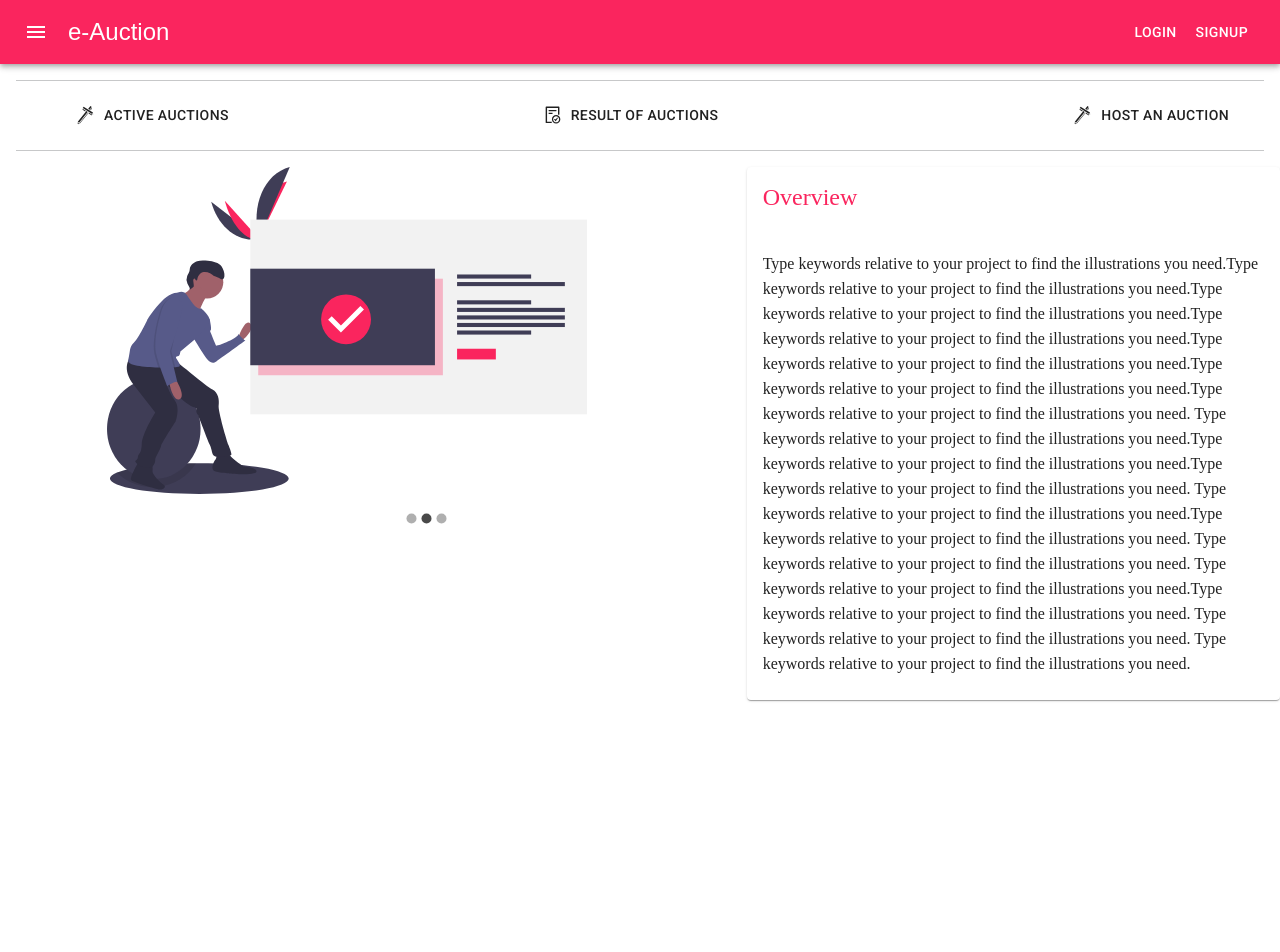
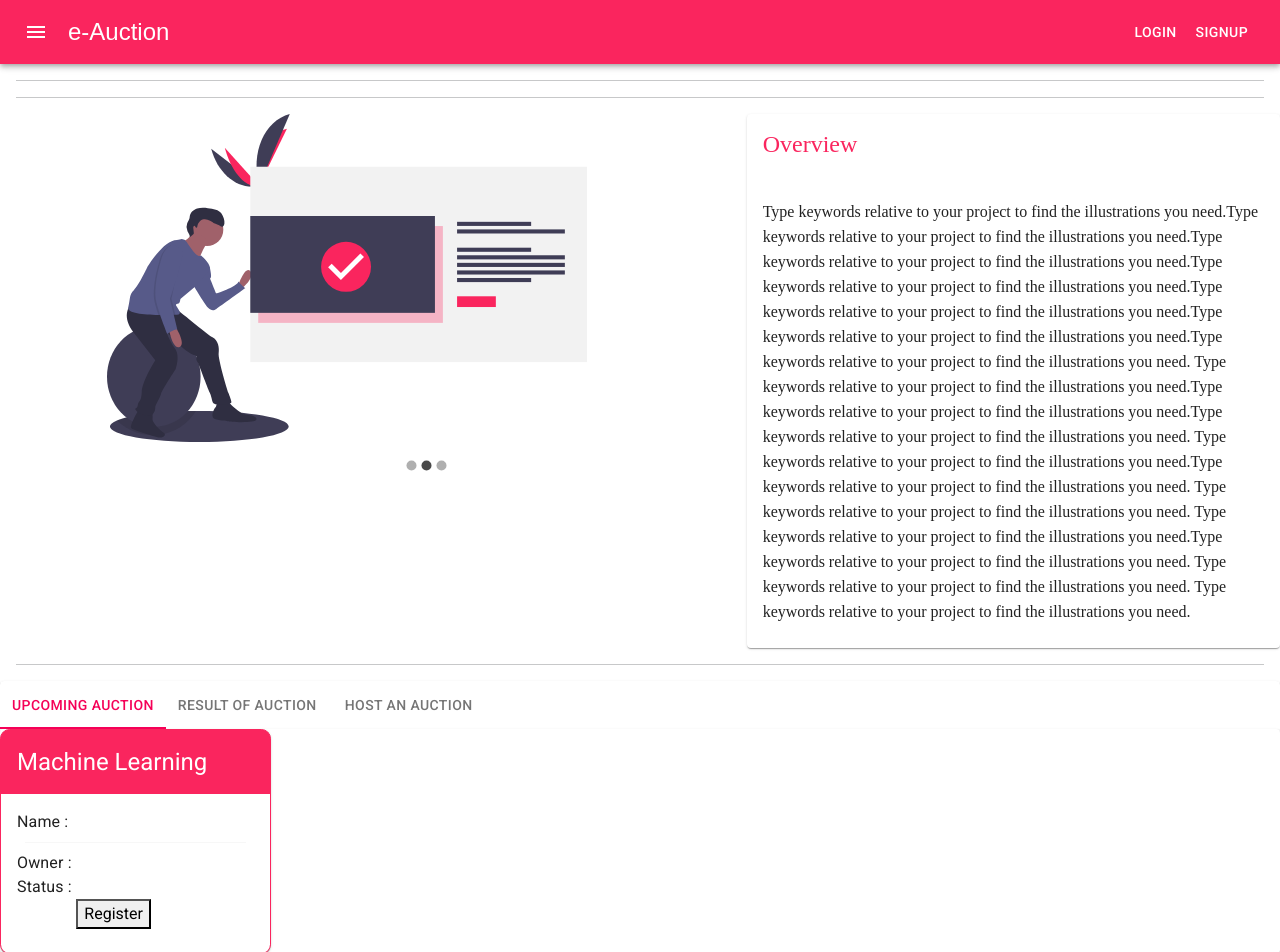
Before and after one commit to RR190701/e-Auction, a React (Create React App) app: page / in a window 1280 px wide. Before the commit the page ends 800 px from the top, so only its background shows below. Built offline with nearby package versions, Linux system fonts and the light colour scheme.

Commit message:
commiting for home page

```diff
--- a/src/components/Topmenu/TopMenu.css
+++ b/src/components/Topmenu/TopMenu.css
@@ -25,3 +25,6 @@
 .Carousel-buttonWrapper-8{
   color: #fa255e !important;
 }
+.MuiTabs-centered{
+  justify-content: start !important;
+}
--- a/src/components/Topmenu/TopMenu.js
+++ b/src/components/Topmenu/TopMenu.js
@@ -13,6 +13,12 @@
 import login_art2 from '../../assets/images/login2.svg';
 import MenuIcon from '@material-ui/icons/Menu';
 import {Carousel} from 'react-bootstrap';
+import UpcomingAuctions from "../UpcomingAuctions";
+import PropTypes from 'prop-types';
+import Box from '@material-ui/core/Box';
+import Paper from '@material-ui/core/Paper';
+import Tabs from '@material-ui/core/Tabs';
+import Tab from '@material-ui/core/Tab';
 import Grid from '@material-ui/core/Grid';
 import {
 
@@ -42,9 +48,38 @@
 }));
 
 
+function TabPanel(props) {
+  const { children, value, index, ...other } = props;
+
+  return (
+    <div
+      role="tabpanel"
+      hidden={value !== index}
+      id={`a11y-tabpanel-${index}`}
+      aria-labelledby={`a11y-tab-${index}`}
+      {...other}
+    >
+      {value === index && (
+        <Box p={3}>
+          <Typography>{children}</Typography>
+        </Box>
+      )}
+    </div>
+  );
+}
+
+TabPanel.propTypes = {
+  children: PropTypes.node,
+  index: PropTypes.number.isRequired,
+  value: PropTypes.number.isRequired,
+};
+
 const TopMenu = () => {
     const classes = useStyles();
-
+    const [value, setValue] = React.useState(0);
+    const handleChange = (event, newValue) => {
+      setValue(newValue);
+    };
     return (
   <div className={classes.root}>
         <AppBar position="static" color="primary">
@@ -65,77 +100,15 @@
           </Toolbar>
 
         </AppBar>
-        {/* <div> */}
-          {/* <Card>
-            <CardContent>
-        <Carousel>
-  <Carousel.Item>
-    <img
-      className="d-block w-100"
-      src="https://image.shutterstock.com/image-vector/auction-concept-people-bidding-public-260nw-1197556354.jpg"
-      alt="First slide"
-    />
-    <Carousel.Caption>
-      <h3>First slide label</h3>
-      <p>Nulla vitae elit libero, a pharetra augue mollis interdum.</p>
-    </Carousel.Caption>
-  </Carousel.Item>
-  <Carousel.Item>
-    <img
-      className="d-block w-100"
-      src="https://image.shutterstock.com/image-vector/auction-concept-people-bidding-public-260nw-1197556354.jpg"
-      alt="Third slide"
-    />
 
-    <Carousel.Caption>
-      <h3>Second slide label</h3>
-      <p>Lorem ipsum dolor sit amet, consectetur adipiscing elit.</p>
-    </Carousel.Caption>
-  </Carousel.Item>
-  <Carousel.Item>
-    <img
-      className="d-block w-100"
-      src="https://image.shutterstock.com/image-vector/auction-concept-people-bidding-public-260nw-1197556354.jpg"
-      alt="Third slide"
-    />
+<hr/>
 
-    <Carousel.Caption>
-      <h3>Third slide label</h3>
-      <p>Praesent commodo cursus magna, vel scelerisque nisl consectetur.</p>
-    </Carousel.Caption>
-  </Carousel.Item>
-</Carousel>
-</CardContent>
-</Card>
-        </div> */}
-<hr/>
-       <div>
-         <Grid direction="row" container >
-
-         <Grid item xs={4}>
-          <Button style={{marginLeft: "4rem"}} variant="outline-default" className="raise" startIcon={<GiCrucifix />}>
-
-            Active Auctions
-          </Button>
-        </Grid>
           {/* <Button className="raise" startIcon={ <BsArrowLeftRight/>}>
 
             Correngidum
           </Button>
           <hr style={{marginRight: '2rem'}}/> */}
-           <Grid  item xs={4}>
-          <Button style={{marginLeft: "7rem"}}  className="raise"  startIcon={<AiOutlineFileDone/> }>
 
-            Result of Auctions
-          </Button>
-          </Grid>
-
-          <Grid item xs={4}>
-          <Button style={{marginLeft: "13rem"}} variant="outline-default" className="raise" startIcon={<GiCrucifix />}>
-
-            Host an Auction
-          </Button>
-        </Grid>
           {/* <Button  className="raise" startIcon={<BiRupee/> }>
 
             Auctions By Value
@@ -151,8 +124,7 @@
             Auctions By Prod Category
           </Button> */}
 
-         </Grid>
-         </div>
+
          {/* <hr/> */}
         {/* <div>
          <Card>
@@ -177,45 +149,7 @@
 <Grid container direction="col" justify="start">
  <Grid item xs={1}></Grid>
   <Grid item xs={6}>
-     {/* <Card>
-            <CardContent > */}
-        {/* <Carousel>
-  <Carousel.Item>
-    <img
-      className="d-block w-100"
-      src="https://eauction.gov.in/eauction/static/img/banner_4.d7db3ba.jpg"
-      alt="First slide"
-    /> */}
-    {/* <Carousel.Caption>
-      <h3>First slide label</h3>
-      <p>Nulla vitae elit libero, a pharetra augue mollis interdum.</p>
-    </Carousel.Caption> */}
-  {/* </Carousel.Item>
-  <Carousel.Item>
-    <img
-      className="d-block w-100"
-      src="https://eauction.gov.in/eauction/static/img/banner_5.6b7528b.jpg"
-      alt="Third slide"
-    /> */}
 
-    {/* <Carousel.Caption>
-      <h3>Second slide label</h3>
-      <p>Lorem ipsum dolor sit amet, consectetur adipiscing elit.</p>
-    </Carousel.Caption> */}
-  {/* </Carousel.Item>
-  <Carousel.Item>
-    <img
-
-      src="https://eauction.gov.in/eauction/static/img/banner_3.ab056ab.jpg"
-
-    /> */}
-{/*
-    <Carousel.Caption>
-      <h3>Third slide label</h3>
-      <p>Praesent commodo cursus magna, vel scelerisque nisl consectetur.</p>
-    </Carousel.Caption> */}
-  {/* </Carousel.Item>
-</Carousel> */}
 	<CustomCarousel navButtonsAlwaysVisible={false} autoPlay={true}>
 									<div>
 										<img src={login_art2} alt="login art 2" width="60%" />
@@ -248,49 +182,34 @@
 
 </Grid>
 </Grid>
-{/* <div>
-<Card style={{ padding: '0.4rem'}}>
-<Grid container direction="row">
-  <Card  style={{ padding: '0.4rem', paddingRight: '0rem', alignItems: 'center', marginRight: '5rem', width: '15rem', height: '3rem'}}>
-    <CardContent style={{ padding: '0.4rem'}}>
-     <Grid container>
-       <Grid  style={{backgroundColor: '#0bb7a7', borderRadius: '4px', maxWidth: '3rem'}} item xs={6}>
-         <ImHammer color="white"/>
-       </Grid>
-       <Grid style={{ fontSize: '0.8rem' , marginLeft: '0.3rem'}}  item xs={6}>
-         Auctions Opening
-       </Grid>
-     </Grid>
-    </CardContent>
-  </Card>
-  <Card style={{ padding: '0.4rem', paddingRight: '0rem', marginRight: '5rem', width: '15rem', height: '3rem'}}>
-    <CardContent style={{ padding: '0.4rem'}}>
-     <Grid container>
-       <Grid  style={{backgroundColor: '#0bb7a7', borderRadius: '4px', maxWidth: '3rem'}} item xs={6}>
-         <ImHammer color="white"/>
-       </Grid>
-       <Grid style={{ fontSize: '0.8rem' , marginLeft: '0.3rem'}}  item xs={6}>
-         Auctions Opening
-       </Grid>
-     </Grid>
-    </CardContent>
-  </Card>
-  <Card style={{ padding: '0.4rem', paddingRight: '0rem', marginRight: '5rem', width: '15rem', height: '3rem'}}>
-    <CardContent style={{ padding: '0.4rem'}}>
-     <Grid container>
-       <Grid  style={{backgroundColor: '#0bb7a7', borderRadius: '4px', maxWidth: '3rem'}} item xs={6}>
-         <ImHammer color="white"/>
-       </Grid>
-       <Grid style={{ fontSize: '0.8rem' , marginLeft: '0.3rem'}}  item xs={6}>
-         Auctions Opening
-       </Grid>
-     </Grid>
-    </CardContent>
-  </Card>
-  </Grid>
-  </Card>
-</div> */}
 
+
+<hr/>
+<Card>
+ <Paper className={classes.root}>
+      <Tabs
+        value={value}
+        onChange={handleChange}
+        indicatorColor="secondary"
+        textColor="secondary"
+        centered
+      >
+        <Tab label="Upcoming Auction" />
+        <Tab label="Result of Auction" />
+        <Tab label="Host an Auction" />
+      </Tabs>
+      <TabPanel value={value} index={0}>
+        <Card><UpcomingAuctions/></Card>
+
+      </TabPanel>
+      <TabPanel value={value} index={1}>
+        Item Two
+      </TabPanel>
+      <TabPanel value={value} index={2}>
+        Item Three
+      </TabPanel>
+    </Paper>
+ </Card>
 
 
 
```
Also changed, not shown: 1 other file (tests, documents, lock files or other folders).
